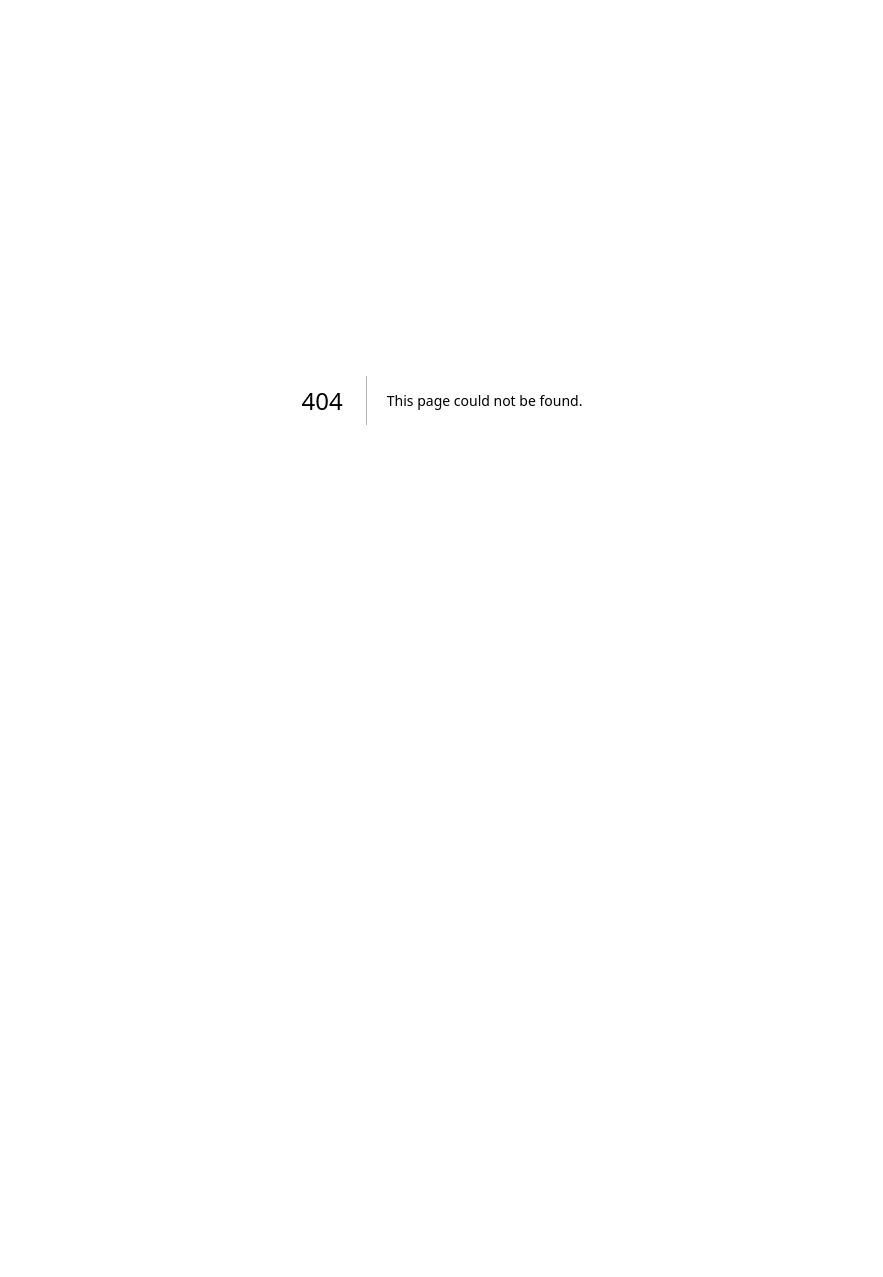
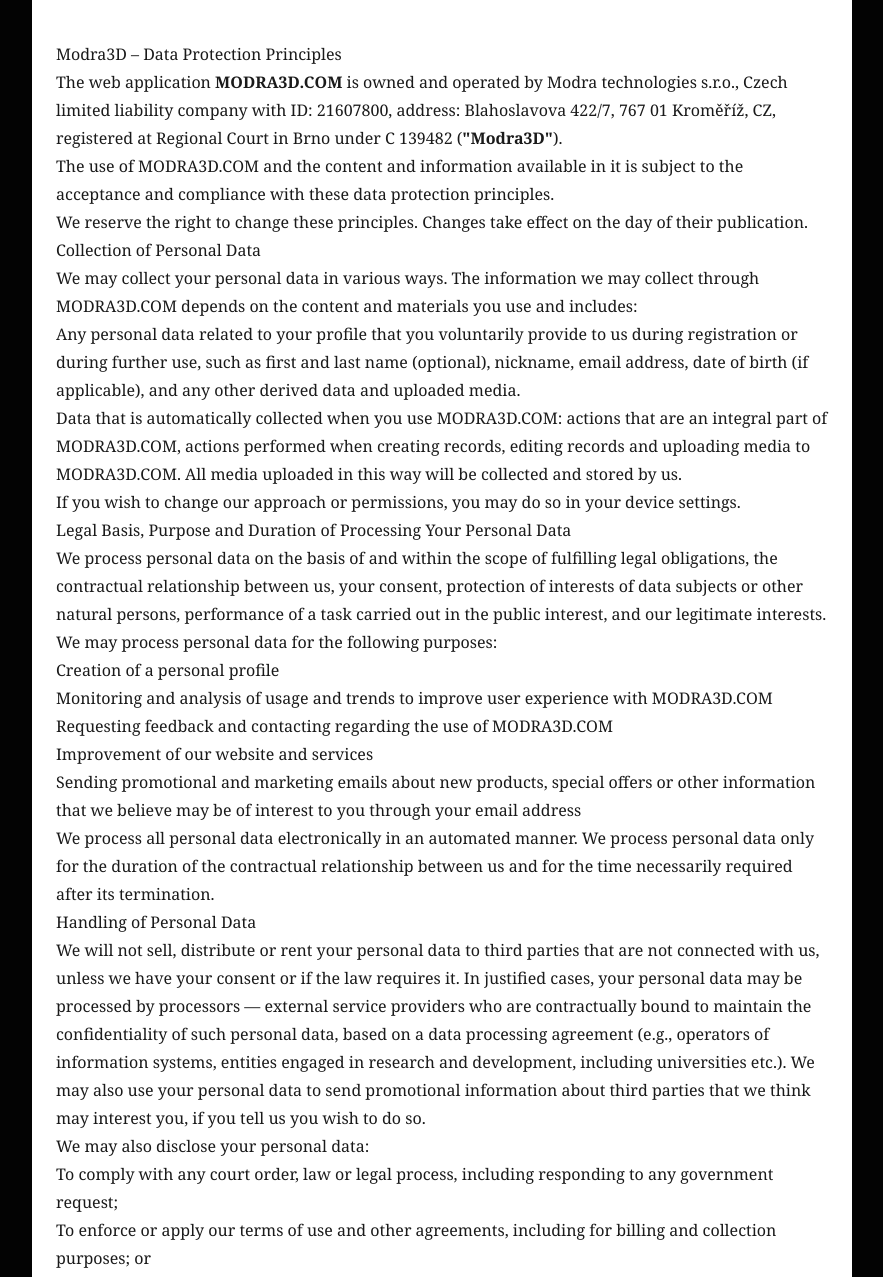
Before and after one commit to modra3d/web, a Next.js app: page /gdpr in a window 1280 px wide. Before the commit this address had no page. Shown: the top 1277 px of the page, without its empty margins (198-1081 px from the left). Before the commit the page ends 800 px from the top, so only its background shows below. Built offline with nearby package versions, Linux system fonts and the light colour scheme.

Commit message:
Create page.tsx

```diff
--- /dev/null
+++ b/app/gdpr/page.tsx
@@ -0,0 +1,73 @@
+export default function Modra3DGDPR() {
+  return (
+    <div style={{ fontFamily: "Georgia, serif", maxWidth: 820, margin: "0 auto", padding: "40px 24px", color: "#1a1a1a", lineHeight: 1.75, background: "#ffffff", minHeight: "100vh" }}>
+
+      <h1>Modra3D – Data Protection Principles</h1>
+
+      <p>The web application <strong>MODRA3D.COM</strong> is owned and operated by Modra technologies s.r.o., Czech limited liability company with ID: 21607800, address: Blahoslavova 422/7, 767 01 Kroměříž, CZ, registered at Regional Court in Brno under C 139482 (<strong>"Modra3D"</strong>).</p>
+      <p>The use of MODRA3D.COM and the content and information available in it is subject to the acceptance and compliance with these data protection principles.</p>
+      <p>We reserve the right to change these principles. Changes take effect on the day of their publication.</p>
+
+      <h2>Collection of Personal Data</h2>
+      <p>We may collect your personal data in various ways. The information we may collect through MODRA3D.COM depends on the content and materials you use and includes:</p>
+      <ul>
+        <li>Any personal data related to your profile that you voluntarily provide to us during registration or during further use, such as first and last name (optional), nickname, email address, date of birth (if applicable), and any other derived data and uploaded media.</li>
+        <li>Data that is automatically collected when you use MODRA3D.COM: actions that are an integral part of MODRA3D.COM, actions performed when creating records, editing records and uploading media to MODRA3D.COM. All media uploaded in this way will be collected and stored by us.</li>
+      </ul>
+      <p>If you wish to change our approach or permissions, you may do so in your device settings.</p>
+
+      <h2>Legal Basis, Purpose and Duration of Processing Your Personal Data</h2>
+      <p>We process personal data on the basis of and within the scope of fulfilling legal obligations, the contractual relationship between us, your consent, protection of interests of data subjects or other natural persons, performance of a task carried out in the public interest, and our legitimate interests. We may process personal data for the following purposes:</p>
+      <ul>
+        <li>Creation of a personal profile</li>
+        <li>Monitoring and analysis of usage and trends to improve user experience with MODRA3D.COM</li>
+        <li>Requesting feedback and contacting regarding the use of MODRA3D.COM</li>
+        <li>Improvement of our website and services</li>
+        <li>Sending promotional and marketing emails about new products, special offers or other information that we believe may be of interest to you through your email address</li>
+      </ul>
+      <p>We process all personal data electronically in an automated manner. We process personal data only for the duration of the contractual relationship between us and for the time necessarily required after its termination.</p>
+
+      <h2>Handling of Personal Data</h2>
+      <p>We will not sell, distribute or rent your personal data to third parties that are not connected with us, unless we have your consent or if the law requires it. In justified cases, your personal data may be processed by processors — external service providers who are contractually bound to maintain the confidentiality of such personal data, based on a data processing agreement (e.g., operators of information systems, entities engaged in research and development, including universities etc.). We may also use your personal data to send promotional information about third parties that we think may interest you, if you tell us you wish to do so.</p>
+      <p>We may also disclose your personal data:</p>
+      <ul>
+        <li>To comply with any court order, law or legal process, including responding to any government request;</li>
+        <li>To enforce or apply our terms of use and other agreements, including for billing and collection purposes; or</li>
+        <li>If we believe that disclosure is necessary or appropriate to protect the rights, property or safety of our customers or other persons, for example in the case of reasonable suspicion that life or health may be endangered or that a crime has been committed.</li>
+      </ul>
+
+      <h2>Tracking Technology</h2>
+      <p><strong>Cookies and Web Beacons:</strong> If we receive your explicit consent, we may use cookies, web beacons, tracking pixels and other tracking technologies to customize and improve your user experience. Detailed information on the use of cookies can be found in the cookie bar; these are necessary cookies, technical cookies and marketing cookies, which the user may refuse.</p>
+      <p><strong>Website Analytics:</strong> We partner with third-party vendors, such as Google Analytics and Facebook Business Manager, to track MODRA3D.COM usage, determine content popularity and better understand online activity through cookies. We provide information to third parties based on your consent. We recommend that you read their policies and contact them directly.</p>
+
+      <h2>Third-Party Tools</h2>
+      <p>MODRA3D.COM may contain links to third-party websites and applications, including advertisements and external services. Before visiting these sites, please read their data protection policies and take steps to protect your data. We are not responsible for the content or privacy policies of third parties.</p>
+
+      <h2>Security of Your Information</h2>
+      <p>We use administrative, technical and physical security measures to protect your personal data. We are not liable for unauthorized access by third parties and its consequences.</p>
+
+      <h2>Special Provisions Concerning Persons Under 15 Years of Age</h2>
+      <p>MODRA3D.COM is not intended for children under 15 years of age.</p>
+      <p>Children over 15 years of age may register, but we ask them to provide their parent's email address instead of their own and to register using a username that is not associated with their real name.</p>
+      <p>Following a child's registration, we will send an email to the parent's email address with information about our data protection principles, including what personal data we collect and how we use, share and protect such personal data. The email also explains how parents can request access to, change or delete information about their child.</p>
+      <p>Content for persons under 18 years of age will be adapted (they cannot publish their real name and personal data, ads are not personalized and do not contain youth-oriented content) and they cannot order and pay for extended services.</p>
+      <p>We do not knowingly collect personal data from children under 15 years of age. If you are under 15 years of age, do not use or provide any personal data by which you could be identified, do not make any purchases, do not use any of the interactive or public comments that may be available within MODRA3D.COM, or provide us with any information about you, including your name, address, telephone number, email address or any nickname or username that you may use.</p>
+      <p>If we discover that we have collected or received personal data from a child under 15 years of age without verification of parental consent, we will delete such personal data. If you believe we may have any personal data from or about a child under 15 years of age, please contact us.</p>
+
+      <h2>Sending Commercial Communications</h2>
+      <p>The user may, pursuant to the provisions of Section 7 subsection 2 of Czech Act No. 480/2004 Coll., on certain services of the information society and on amendments to certain acts (Act on certain services of the information society), as amended, give consent to the sending of commercial communications from MODRA3D.COM to the user's electronic address or telephone number.</p>
+
+      <h2>Options Regarding Your Information</h2>
+      <p>You can review and change your personal data after logging into your profile through the website.</p>
+      <p>You can request access to, correction or deletion of all personal data you have provided to us. We may not be able to delete your personal data except by also deleting your user account. We also cannot comply with a request to change information if we believe that such change would violate any law or legal requirement or cause information to be inaccurate.</p>
+      <p>Upon your request, we will deactivate or delete your account and information from our active databases. However, we retain some data to prevent fraud, troubleshoot issues and comply with laws.</p>
+      <p>Upon receipt of a request for termination or deletion, all data not considered critical for the above-mentioned cases will be retained for a maximum of 30 days, during which we will ensure their complete removal from all databases and backups.</p>
+      <p>You have the right to request from us access to your personal data, its correction or deletion, as well as limitation of processing, and to object to processing, as well as the right to data portability. You also have the right to withdraw your consent to the processing of your personal data at any time and to lodge a complaint with the Office for Personal Data Protection. The detailed conditions for exercising these rights are set out in the Data Protection Act and the General Data Protection Regulation (GDPR).</p>
+      <p>If you no longer wish to receive correspondence, emails or other communications from us, you can unsubscribe through: <a href="mailto:info@modra3d.com">info@modra3d.com</a> or by clicking the unsubscribe button in the email you receive.</p>
+
+      <h2>Contact Us</h2>
+      <p>In case of any problems, you can contact us using the following contacts: <a href="mailto:info@modra3d.com">info@modra3d.com</a>.</p>
+
+    </div>
+  );
+}
```
